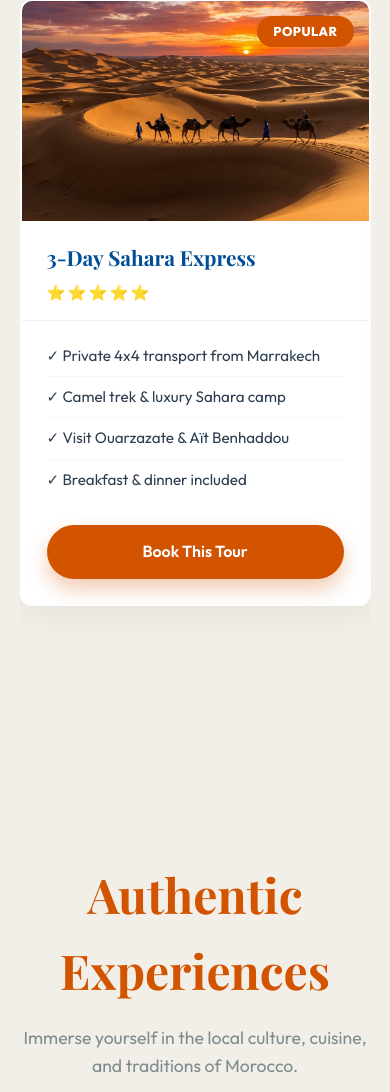
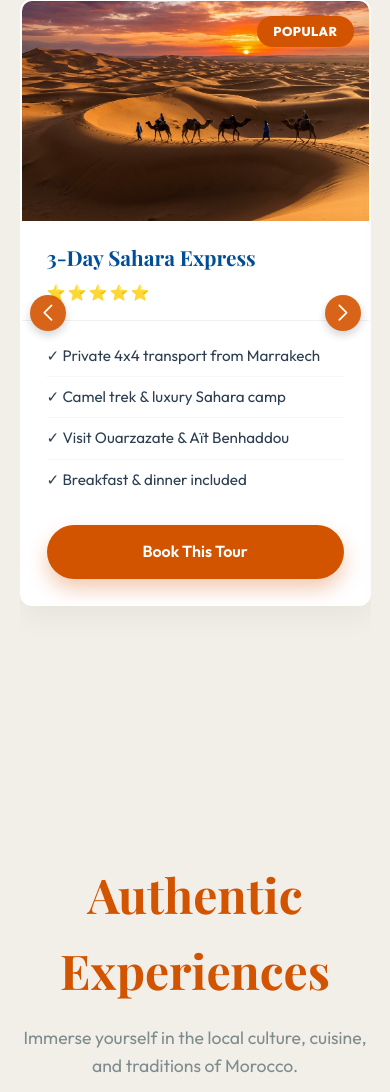
Before and after one commit to Marcelass1/Morocco-Toristics, a website built with Vite: page index.html in a window 390 px wide. Shown: the part 5811-6903 px from the top of the page. Built offline with nearby package versions, Linux system fonts and the light colour scheme.

Commit message:
Restore Swiper slider arrows on mobile devices and reduce size

```diff
--- a/style.css
+++ b/style.css
@@ -1202,10 +1202,15 @@ textarea:focus {
   .logo {
     font-size: 1.3rem; /* Prevent overflow on small screens */
   }
-  /* Hide slider arrows on mobile since users swipe natively */
+  /* Adjust slider arrows on mobile */
   .tour-swiper .swiper-button-next,
   .tour-swiper .swiper-button-prev {
-    display: none;
+    width: 36px;
+    height: 36px;
+  }
+  .tour-swiper .swiper-button-next::after,
+  .tour-swiper .swiper-button-prev::after {
+    font-size: 1rem;
   }
 }
 
```
